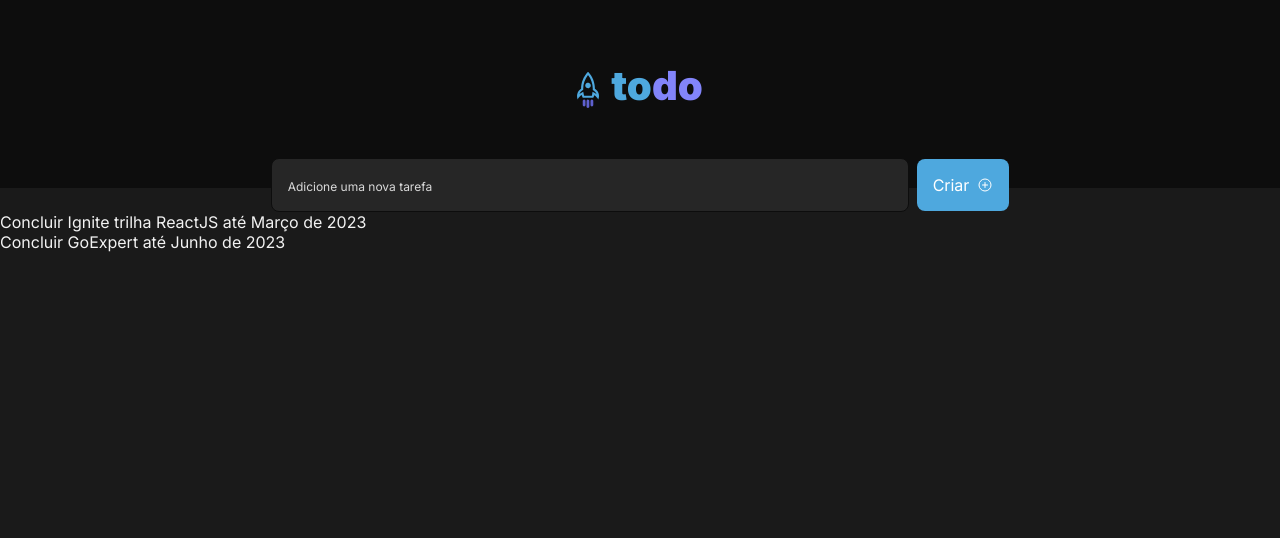
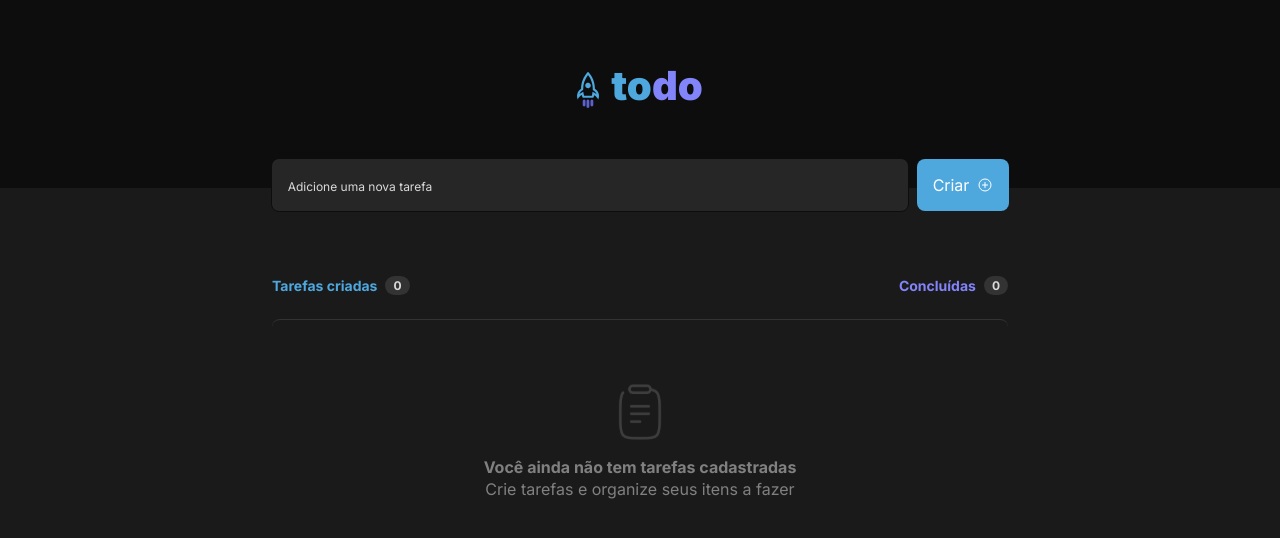
Before and after one commit to joilsonmslopes/01-ignite-react-challenge, a React (Vite) app: page / in a window 1280 px wide. Shown: the top 538 px of the page. Built offline with nearby package versions, Linux system fonts and the light colour scheme.

Commit message:
Add TasksList with empty tasks on App component

```diff
--- a/src/App.tsx
+++ b/src/App.tsx
@@ -1,27 +1,23 @@
 import { useState } from 'react'
-import { v4 as uuidv4 } from 'uuid'
+// import { v4 as uuidv4 } from 'uuid'
 import { CreateTask } from './components/CreateTask'
 import { Header } from './components/Header'
+import { TasksList } from './components/TasksList'
 
 import './global.css'
-
-export interface Task {
-  id: string
-  title: string
-  isCompleted: boolean
-}
+import { Task } from './types/task'
 
 const tasks: Task[] = [
-  {
-    id: uuidv4(),
-    title: 'Concluir Ignite trilha ReactJS até Março de 2023',
-    isCompleted: false,
-  },
-  {
-    id: uuidv4(),
-    title: 'Concluir GoExpert até Junho de 2023',
-    isCompleted: false,
-  },
+  // {
+  //   id: uuidv4(),
+  //   title: 'Concluir Ignite trilha ReactJS até Março de 2023',
+  //   isCompleted: false,
+  // },
+  // {
+  //   id: uuidv4(),
+  //   title: 'Concluir GoExpert até Junho de 2023',
+  //   isCompleted: true,
+  // },
 ]
 
 function App() {
@@ -31,11 +27,7 @@ function App() {
     <>
       <Header />
       <CreateTask setTasks={setTaskList} />
-      <ul>
-        {taskList.map((task) => (
-          <li key={task.id}>{task.title}</li>
-        ))}
-      </ul>
+      <TasksList tasks={taskList} />
     </>
   )
 }
--- a/src/components/CreateTask/index.tsx
+++ b/src/components/CreateTask/index.tsx
@@ -8,7 +8,7 @@ import {
   SetStateAction,
   useState,
 } from 'react'
-import { Task } from '../../App'
+import { Task } from '../../types/task'
 import { v4 as uuidv4 } from 'uuid'
 
 interface CreateTaskProps {
--- /dev/null
+++ b/src/components/TasksList/index.tsx
@@ -0,0 +1,61 @@
+import { Task } from '../../types/task'
+import styles from './styles.module.css'
+
+import clipboardImg from '../../assets/clipboard.svg'
+
+interface TasksListProps {
+  tasks: Task[]
+}
+
+export const TasksList = ({ tasks }: TasksListProps) => {
+  const countTasks = tasks.reduce(
+    (countTask, task) => {
+      countTask = {
+        total: countTask.total + 1,
+        completedTasks: task.isCompleted
+          ? countTask.completedTasks + 1
+          : countTask.completedTasks,
+      }
+
+      return countTask
+    },
+    {
+      total: 0,
+      completedTasks: 0,
+    }
+  )
+
+  return (
+    <div className={styles.listTasksWrapper}>
+      <div className={styles.content}>
+        <header>
+          <div className={styles.createdTasks}>
+            <h3>Tarefas criadas</h3>
+            <span>{countTasks.total}</span>
+          </div>
+          <div className={styles.completedTasks}>
+            <h3>Concluídas</h3>
+            <span>
+              {countTasks.completedTasks > 0
+                ? `${countTasks.completedTasks} de ${countTasks.total}`
+                : countTasks.completedTasks}
+            </span>
+          </div>
+        </header>
+        {tasks.length > 0 ? (
+          <div className={styles.filledContent}></div>
+        ) : (
+          <div className={styles.emptyContent}>
+            <div className={styles.imageWrapper}>
+              <img src={clipboardImg} alt="clipboard" />
+            </div>
+            <div className={styles.message}>
+              <strong>Você ainda não tem tarefas cadastradas</strong>
+              <p>Crie tarefas e organize seus itens a fazer</p>
+            </div>
+          </div>
+        )}
+      </div>
+    </div>
+  )
+}
--- /dev/null
+++ b/src/components/TasksList/styles.module.css
@@ -0,0 +1,90 @@
+.listTasksWrapper {
+  width: 100%;
+  padding: 0 1rem;
+}
+
+.content {
+  max-width: 736px;
+  margin: 4rem auto;
+  display: flex;
+  flex-direction: column;
+  gap: 24px;
+}
+
+.content header {
+  display: flex;
+  align-items: center;
+  justify-content: space-between;
+}
+
+.content header .createdTasks,
+.content header .completedTasks {
+  display: flex;
+  align-items: center;
+  justify-content: center;
+  gap: 8px;
+}
+
+.content header .createdTasks h3 {
+  font-size: 0.875rem;
+  color: var(--blue-500);
+  font-weight: 700;
+}
+
+.content header .completedTasks h3 {
+  font-size: 0.875rem;
+  color: var(--purple-500);
+  font-weight: 700;
+}
+
+.content header .createdTasks span,
+.content header .completedTasks span {
+  background-color: var(--gray-400);
+  color: var(--gray-200);
+  font-size: 0.75rem;
+  font-weight: bold;
+  border-radius: var(--borderRadius-circle);
+  padding: 2px 8px;
+}
+
+.content .emptyContent {
+  border-radius: var(--borderRadius-medium);
+  border-top: 1px solid var(--gray-400);
+  padding: 4rem 2rem;
+  display: flex;
+  flex-direction: column;
+  align-items: center;
+  gap: 1rem;
+}
+
+.content .emptyContent .imageWrapper {
+  width: 3.5rem;
+  height: 3.5rem;
+  object-fit: contain;
+}
+
+.content .emptyContent .imageWrapper img {
+  width: 100%;
+  height: 100%;
+}
+
+.content .emptyContent .message {
+  text-align: center;
+}
+
+.content .emptyContent strong {
+  font-size: 1rem;
+  font-weight: 700;
+  line-height: 1.375rem;
+  color: var(--gray-300);
+}
+
+.listTasksWrapper .content .emptyContent p {
+  font-size: 1rem;
+  font-weight: 400;
+  line-height: 1.375rem;
+  color: var(--gray-300);
+}
+
+.listTasksWrapper .content .filledContent {
+}
--- a/src/global.css
+++ b/src/global.css
@@ -15,6 +15,7 @@
   --purple-500: #8284fa;
 
   --borderRadius-medium: 8px;
+  --borderRadius-circle: 999px;
 }
 
 * {
@@ -37,3 +38,9 @@ button {
   font-weight: 400;
   font-size: 1rem;
 }
+
+@media screen and (max-width: 768px) {
+  html {
+    font-size: 87.5%;
+  }
+}
--- /dev/null
+++ b/src/types/task.ts
@@ -0,0 +1,5 @@
+export interface Task {
+  id: string
+  title: string
+  isCompleted: boolean
+}
```
Also changed, not shown: .eslintrc.json.
